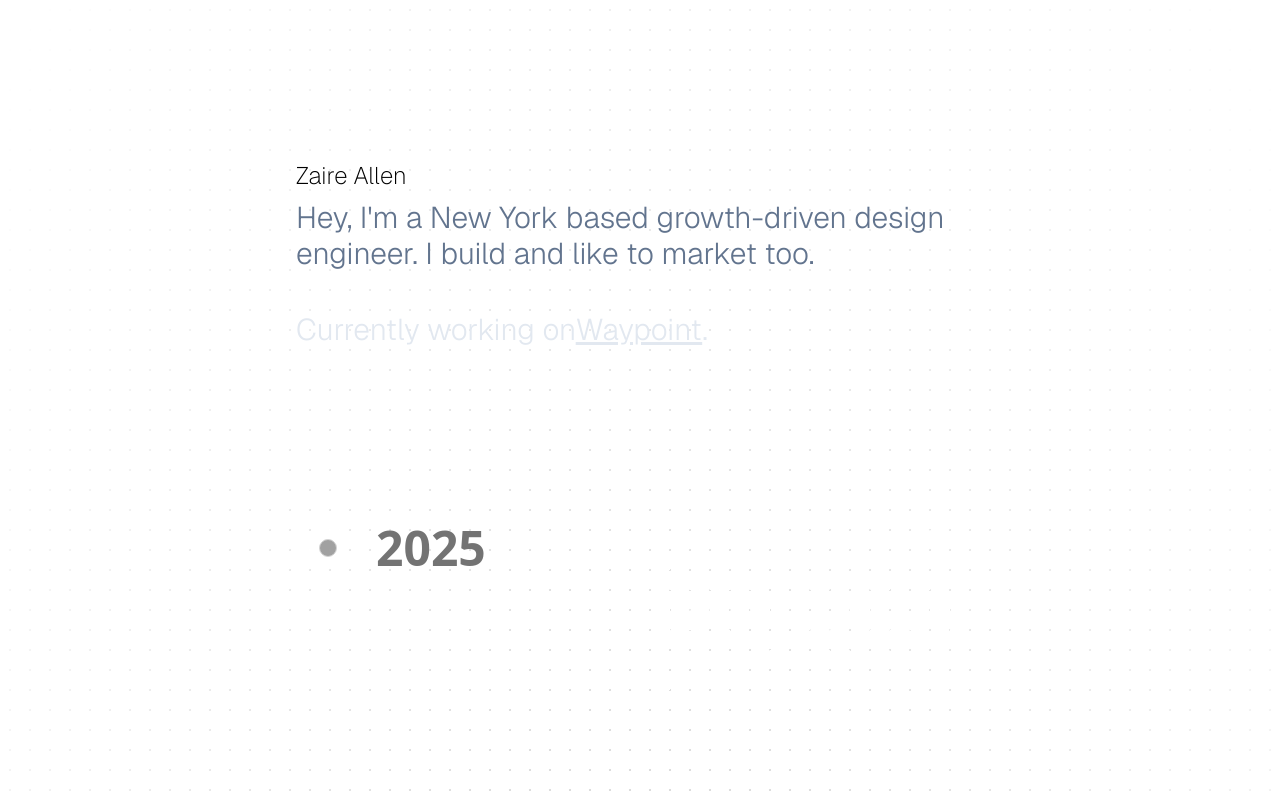
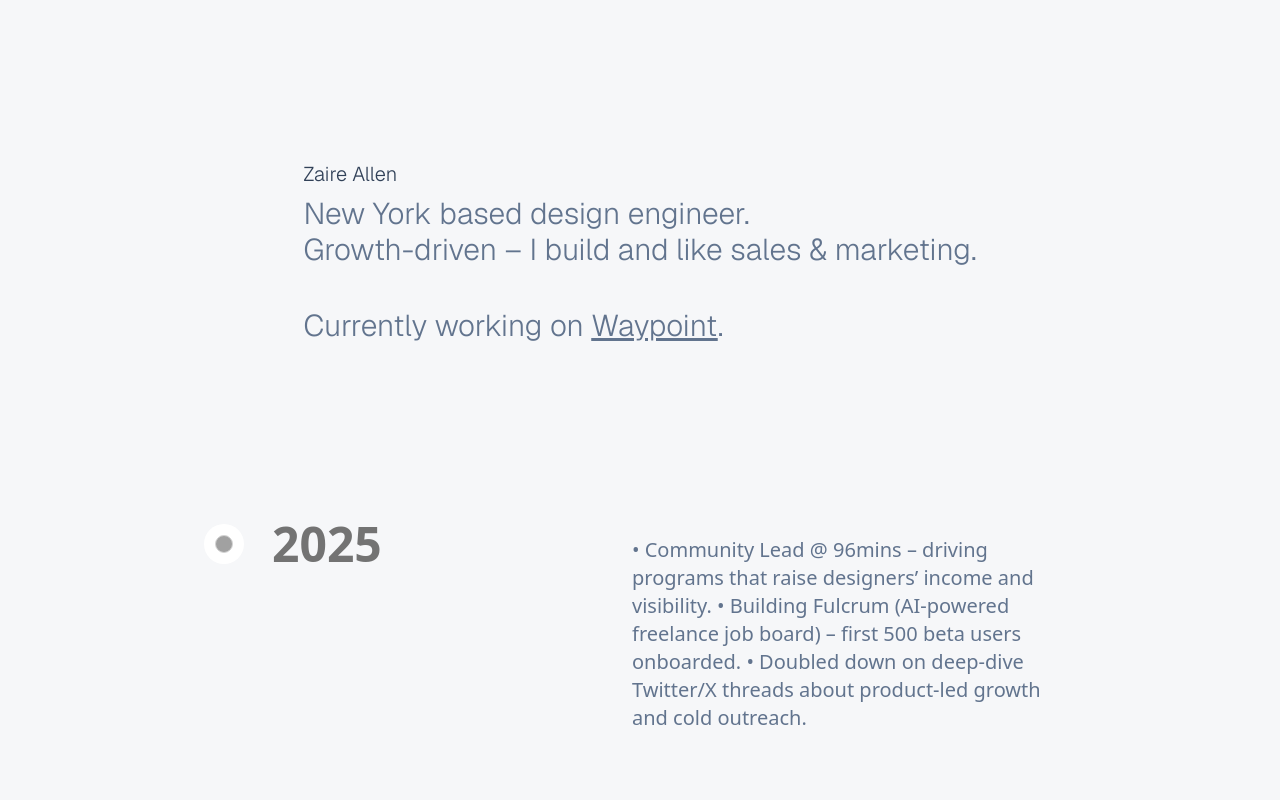
Before and after one commit to zaireallen/Zaire-Allen-Portfolio-2025, a React (Vite) app: page / in a window 1280 px wide. Shown: the top 800 px of the page. Built offline with nearby package versions, Linux system fonts and the light colour scheme.

Commit message:
cleaned up the fonts  removed the dottted bg

```diff
--- a/src/App.css
+++ b/src/App.css
@@ -2,6 +2,6 @@ body{
   margin: 0;
   padding: 0;
   box-sizing: border-box;
-  background-color: #000;
+  background-color: hsl(220,23%,97%);
   color: #fff;
 }
--- a/src/App.tsx
+++ b/src/App.tsx
@@ -1,12 +1,15 @@
 import './App.css'
-import { DotBackground } from './components/ui/DotBackground'
+import { Header } from './components/ui/Header'
+import { Timeline } from './components/ui/Timeline'
+import { timelineData } from './lib/data/timeline.js'
 
 function App() {
   // Main application component that renders the timeline
   return (
     <>
-      <div className="flex flex-col items-center justify-center">
-        <DotBackground />
+      <div className="flex flex-col items-center justify-center bg-[hsl(220,23%,97%)] dark:bg-neutral-950">
+        <Header />
+        <Timeline data={timelineData} />
       </div>
     </>
   )
--- a/src/components/ui/DotBackground.tsx
+++ b/src/components/ui/DotBackground.tsx
@@ -23,10 +23,6 @@ export function DotBackground() {
       <div className="pointer-events-none absolute inset-0 flex items-center justify-center bg-white [mask-image:radial-gradient(ellipse_at_center,transparent_20%,black)] dark:bg-black">
       </div>
 
-      <div className="flex flex-col w-3xl justify-center">
-        <Header />
-        <Timeline data={timelineData} />
-      </div>
     </div>
   );
 }
--- a/src/components/ui/Header.tsx
+++ b/src/components/ui/Header.tsx
@@ -5,17 +5,18 @@ export function Header() {
     return (
         <>
         <div className="max-w-7xl pt-40 px-4 md:px-8 lg:px-10 z-40">
-            <h1 className="text-2xl tracking-normal font-extralight mb-2 text-black dark:text-slate-300 max-w-xl">
+            <h1 className="text-xl tracking-normal font-light mb-2 text-slate-700 dark:text-slate-100 max-w-xl">
                 Zaire Allen
             </h1>
             <div className="flex flex-col gap-2">
                 <p className="text-slate-500 dark:text-slate-100 font-light text-3xl max-w-4xl pb-4">
-                    Hey, I'm a New York based growth-driven design engineer.
-                    I build and like to market too.
+                    New York based design engineer. <br />
+                    Growth-driven – I build and like sales & marketing.
                 </p>
 
-                <p className="text-slate-200 dark:text-slate-100 font-light text-3xl max-w-4xl py-4">
-                    Currently working on
+                <p className="text-slate-500 dark:text-slate-100 font-light text-3xl max-w-4xl py-4">
+                    Currently working on {" "}
+
                     <LinkPreview
                     url="https://www.waypointdaily.com"
                     imageSrc="src/assets/WaypointMeta.webp"
--- a/src/components/ui/Timeline.tsx
+++ b/src/components/ui/Timeline.tsx
@@ -34,7 +34,7 @@ export const Timeline = ({ data }: { data: TimelineEntry[] }) => {
 
   return (
     <div
-      className="w-full bg-white dark:bg-neutral-950 font-sans md:px-10"
+      className="w-full font-sans md:px-10"
       ref={containerRef}
     >
       {/* <div className="max-w-7xl mx-auto py-20 px-4 md:px-8 lg:px-10">
@@ -47,7 +47,7 @@ export const Timeline = ({ data }: { data: TimelineEntry[] }) => {
         </p>
       </div> */}
 
-      <div ref={ref} className="relative max-w-5xl mx-auto pb-20">
+      <div ref={ref} className="relative max-w-4xl mx-auto pb-20">
         {data.map((item, index) => (
           <div
             key={index}
@@ -63,10 +63,12 @@ export const Timeline = ({ data }: { data: TimelineEntry[] }) => {
             </div>
 
             <div className="relative pl-20 pr-4 md:pl-4 w-full">
-              <h3 className="md:hidden block text-2xl mb-4 text-left font-bold text-neutral-200 dark:text-neutral-500">
+              <h3 className="md:hidden block text-2xl mb-4 text-left font-bold text-slate-500 dark:text-slate-100 ">
                 {item.title}
               </h3>
-              {item.content}{" "}
+              <p className="text-slate-500 dark:text-slate-100 font-light text-xl max-w-4xl py-4">
+                {item.content}
+              </p>
             </div>
           </div>
         ))}
```
